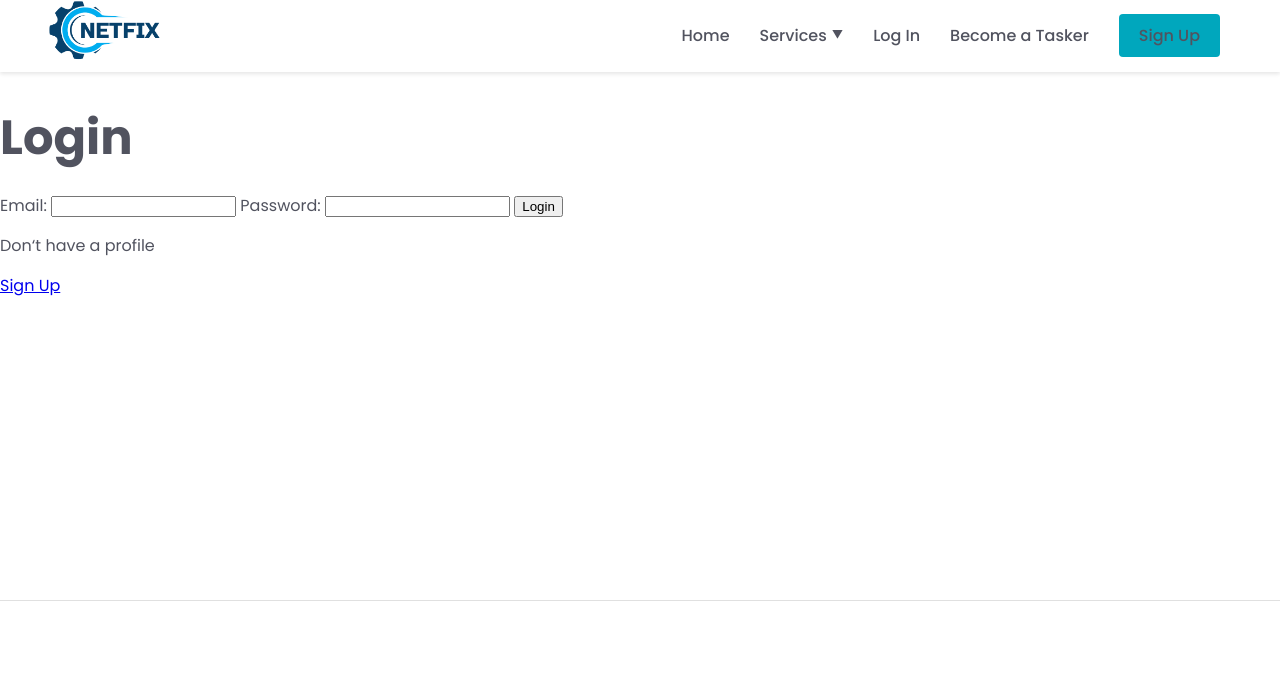
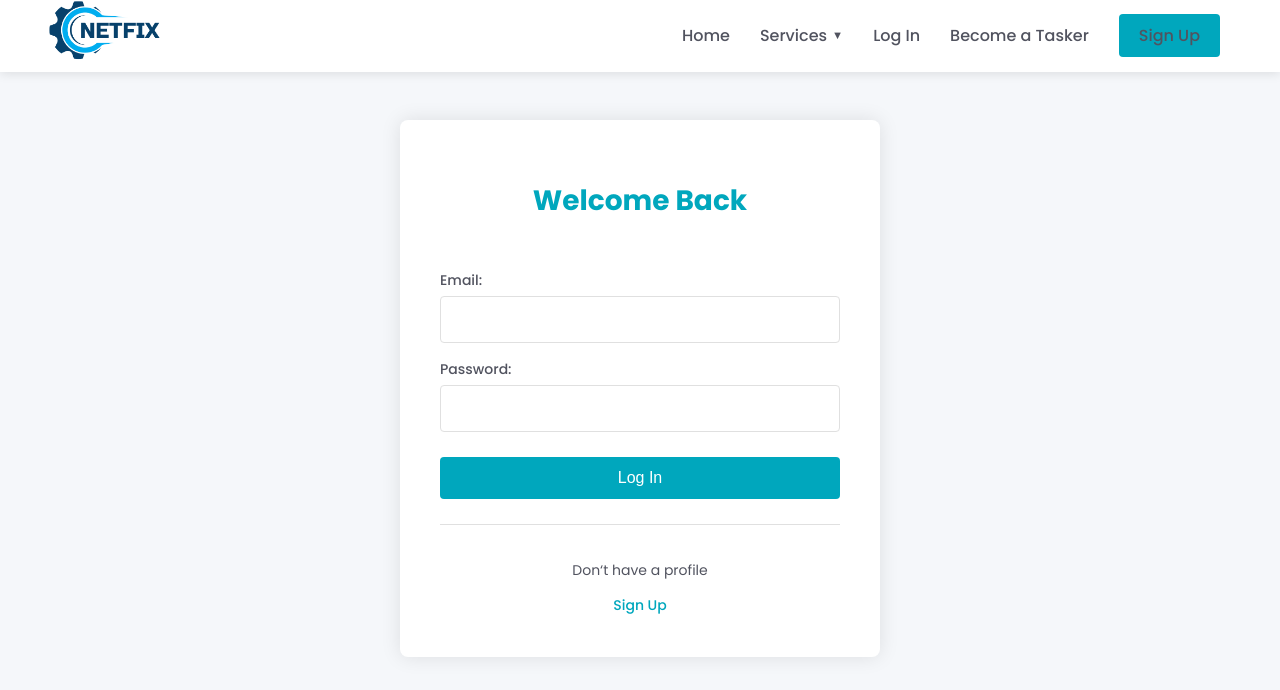
Before and after one commit to Vincent-Omondi/netfix1, a Django app: template users/templates/users/login.html in a window 1280 px wide. Shown: the top 690 px of the page. Run offline with Django 3.2, Linux system fonts and the light colour scheme; the template is opened without the code that fills it, so the values that code supplies are empty, except form fields; tables that the repository leaves empty hold one stand-in row (values such as "Sample post"); form fields are guessed from the names that the template uses.

Commit message:
stylize the user page

```diff
--- a/users/templates/users/login.html
+++ b/users/templates/users/login.html
@@ -1,10 +1,13 @@
+<!-- users/templates/users/login.html -->
 {% extends 'main/base.html' %}
 
 {% block title %}User Login - Netfix{% endblock %}
 
 {% block content %}
+{% load static %}
+<link rel="stylesheet" href="{% static 'css/users.css' %}">
 <div class="login-container">
-    <h1>Login</h1>
+    <h1>Welcome Back</h1>
 
     {% if messages %}
     <ul class="messages">
@@ -35,7 +38,7 @@
             <div class="error-message">{{ form.password.errors }}</div>
         {% endif %}
 
-        <button type="submit">Login</button>
+        <button type="submit">Log In</button>
     </form>
     <div class="login-section">
         <p>Don‘t have a profile</p>
--- a/users/templates/users/register.html
+++ b/users/templates/users/register.html
@@ -1,8 +1,10 @@
 {% extends 'main/base.html' %}
 
 {% block content %}
+{% load static %}
+<link rel="stylesheet" href="{% static 'css/users.css' %}">
 <div class="register-container">
-    <h1 class="choice-text">Choose whether you want to be a customer or a company</h1>
+    <h1 class="choice-text">Choose your registration type</h1>
 
     <div class="choice-container">
         <div class="choice">
```
Also changed, not shown: users/templates/users/register_company.html (+4 -3 lines), users/templates/users/register_customer.html (+4 -3 lines).
